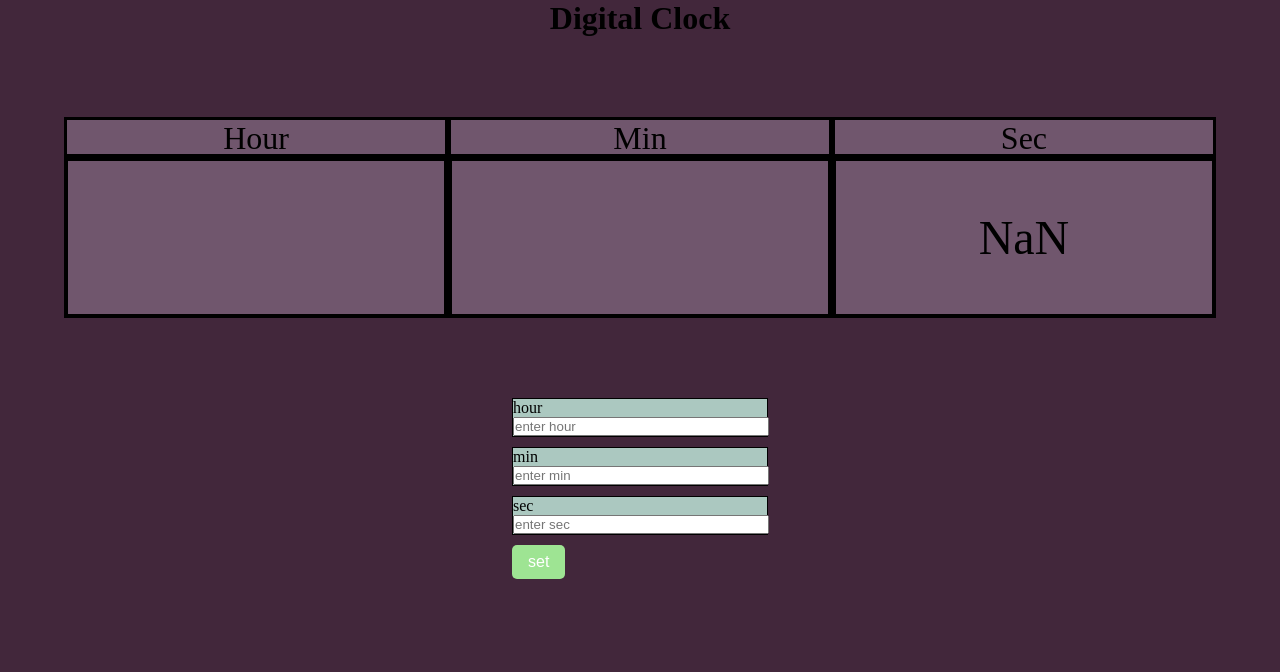
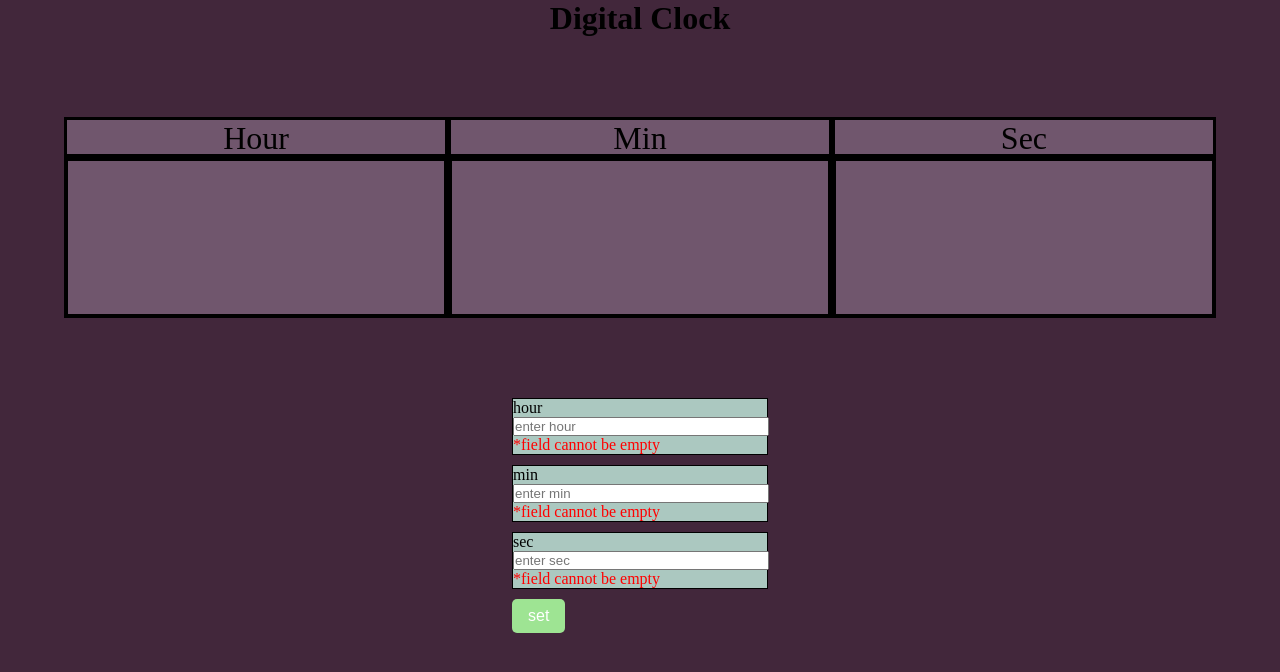
Before and after one commit to Rajesh000001/Digital-Clock, a plain HTML site: page index.html in a window 1280 px wide. Both pictures are taken after a click on the button "set". Drawn offline with Linux system fonts and the light colour scheme.

Commit message:
Nan fix and inavid input update

```diff
--- a/index.html
+++ b/index.html
@@ -23,14 +23,17 @@
         <div id="edit-hour">
             <p>hour</p>
             <input id="hour-input"  type="text" placeholder="enter hour">
+            <p class="invalid" id="invalid-hour"></p>
         </div>
         <div id="edit-min">
             <p>min</p>
             <input id="min-input" type="text" placeholder="enter min">
+            <p class="invalid" id="invalid-min"></p>
         </div>
         <div id="edit-sec">
             <p>sec</p>
             <input  id="sec-input" type="text" placeholder="enter sec">
+            <p class="invalid" id="invalid-sec"></p>
         </div>
         <div id="set">
             <button id="set-btn">set</button>
--- a/script.js
+++ b/script.js
@@ -11,6 +11,10 @@ const hourInput = document.querySelector("#hour-input");
 const minInput = document.querySelector("#min-input");
 const secInput = document.querySelector("#sec-input");
 const setBtn = document.querySelector("#set-btn");
+const invalidHour = document.querySelector("#invalid-hour");
+const invalidMin = document.querySelector("#invalid-min");
+const invalidSec = document.querySelector("#invalid-sec");
+
 
     let second;
     let minute;
@@ -18,23 +22,57 @@ const setBtn = document.querySelector("#set-btn");
 
 
 function set() {
+    let isValid = false;
     let hint = parseInt(hourInput.value);
     let mint = parseInt(minInput.value);
     let sint = parseInt(secInput.value);
-    if(hint >= 0 && hint < 24) {
+    if(!isNaN(hint) && hint >= 0 && hint < 24) {
+        isValid = true;
         hourCounter = hint;
         hourNum.innerText = hourCounter;
+        invalidHour.classList.add("invalid");
+    } else {
+        if(minInput.value === "") {
+        invalidHour.innerText = "*field cannot be empty";
+        invalidHour.classList.remove("invalid");
+        } else {
+        invalidHour.innerText = "*Hour must be 0-23";
+        invalidHour.classList.remove("invalid");
+        }
     }
-    if(mint >= 0 && mint < 60) {
+    if(!isNaN(mint) && mint >= 0 && mint < 60) {
+        isValid = true;
         minute = mint;
         minNum.innerText = minute;
+        invalidMin.classList.add("invalid");
+    } else {
+        if(hourInput.value === "") {
+        invalidMin.innerText = "*field cannot be empty";
+        invalidMin.classList.remove("invalid");
+        } else {
+        invalidMin.innerText = "*Min must be 0-59";
+        invalidMin.classList.remove("invalid");
+        }
     }
-    if(sint >= 0 && sint < 60) {
+    if(!isNaN(sint) && sint >= 0 && sint < 60) {
+        isValid = true;
         second = sint;
         secNum.innerText = second;
+        invalidSec.classList.add("invalid");
+    } else {
+        if(secInput.value === "") {
+        invalidSec.innerText = "*field cannot be empty";
+        invalidSec.classList.remove("invalid");
+        } else {
+        invalidSec.innerText = "*Sec must be 0-59";
+        invalidSec.classList.remove("invalid");
+        }
     }
     clearInterval(secId);
-    timeCounter();
+    if(isValid){
+        timeCounter();
+    }
+
 }
 
 let secId;
--- a/style.css
+++ b/style.css
@@ -89,3 +89,11 @@ input{
     min-width: fit-content;
     cursor: pointer;
 }
+
+.invalid {
+    display: none;
+}
+
+#invalid-hour, #invalid-min, #invalid-sec {
+    color:red;
+}
```
Also changed, not shown: 1 other file.
